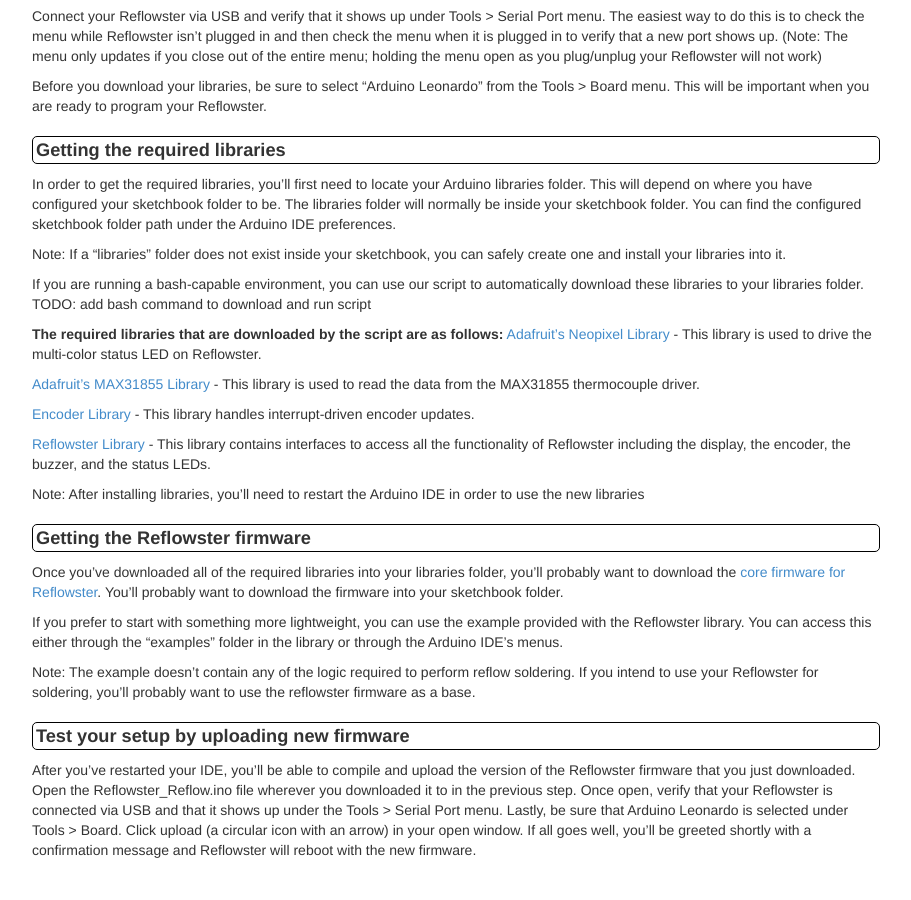
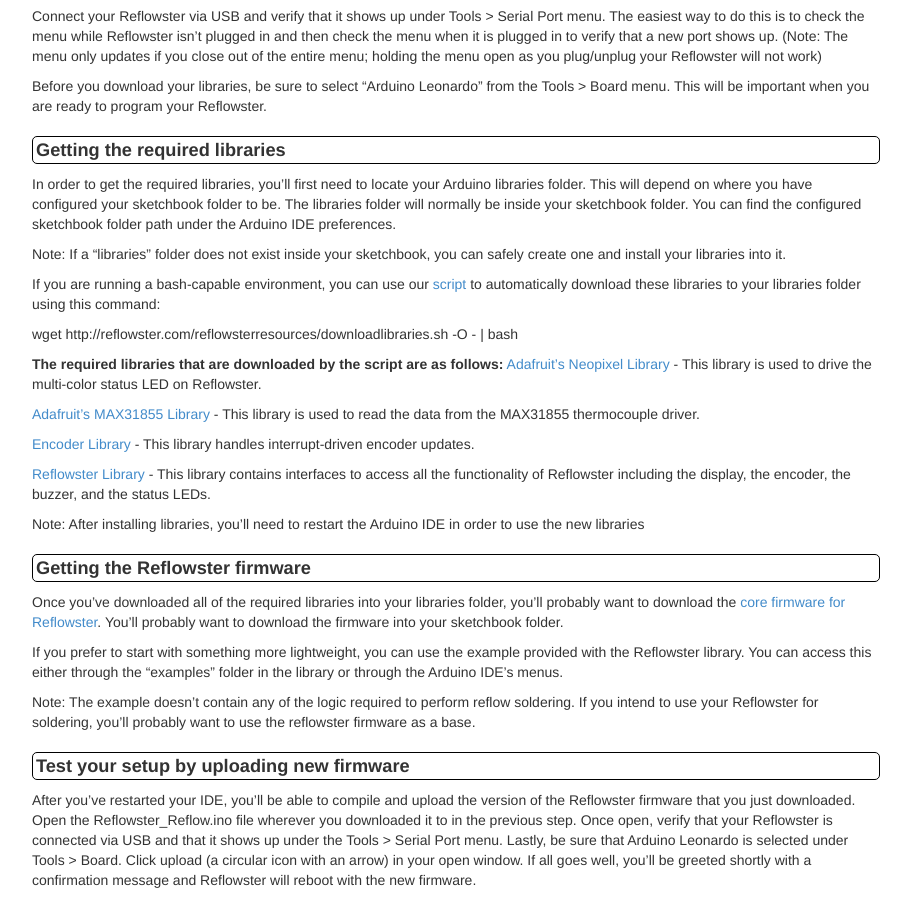
Before and after one commit to julianh2o/reflowster.com, a Jekyll site: the page built from reflowsterresources/manual.markdown, in a window 1280 px wide and 900 px high, scrolled down 2753 px. Shown: the whole window, without its empty margins (38-949 px from the left). Built offline with Jekyll 4.4.1, drawn with Linux system fonts in a browser that asks for light colours; nearby versions of some CDN libraries; library files that are not in the unit come from our copies; Markdown is read by kramdown in place of the engine named in the settings; comment, search, counter and statistics services are not loaded; before the commit the page ends 3623 px from its top, so only the background shows below that.

Commit message:
adding the download script to the manual

```diff
--- a/reflowsterresources/manual.markdown
+++ b/reflowsterresources/manual.markdown
@@ -145,8 +145,9 @@
 
 Note: If a "libraries" folder does not exist inside your sketchbook, you can safely create one and install your libraries into it.
 
-If you are running a bash-capable environment, you can use our script to automatically download these libraries to your libraries folder.
-TODO: add bash command to download and run script
+If you are running a bash-capable environment, you can use our <a href="/reflowsterresources/downloadlibraries.sh">script</a> to automatically download these libraries to your libraries folder using this command:
+
+<tt>wget http://reflowster.com/reflowsterresources/downloadlibraries.sh -O - | bash</tt>
 
 <b>The required libraries that are downloaded by the script are as follows:</b>
 <a href="https://github.com/adafruit/Adafruit_NeoPixel">Adafruit's Neopixel Library</a> - This library is used to drive the multi-color status LED on Reflowster.
```
Also changed, not shown: 1 other file.
